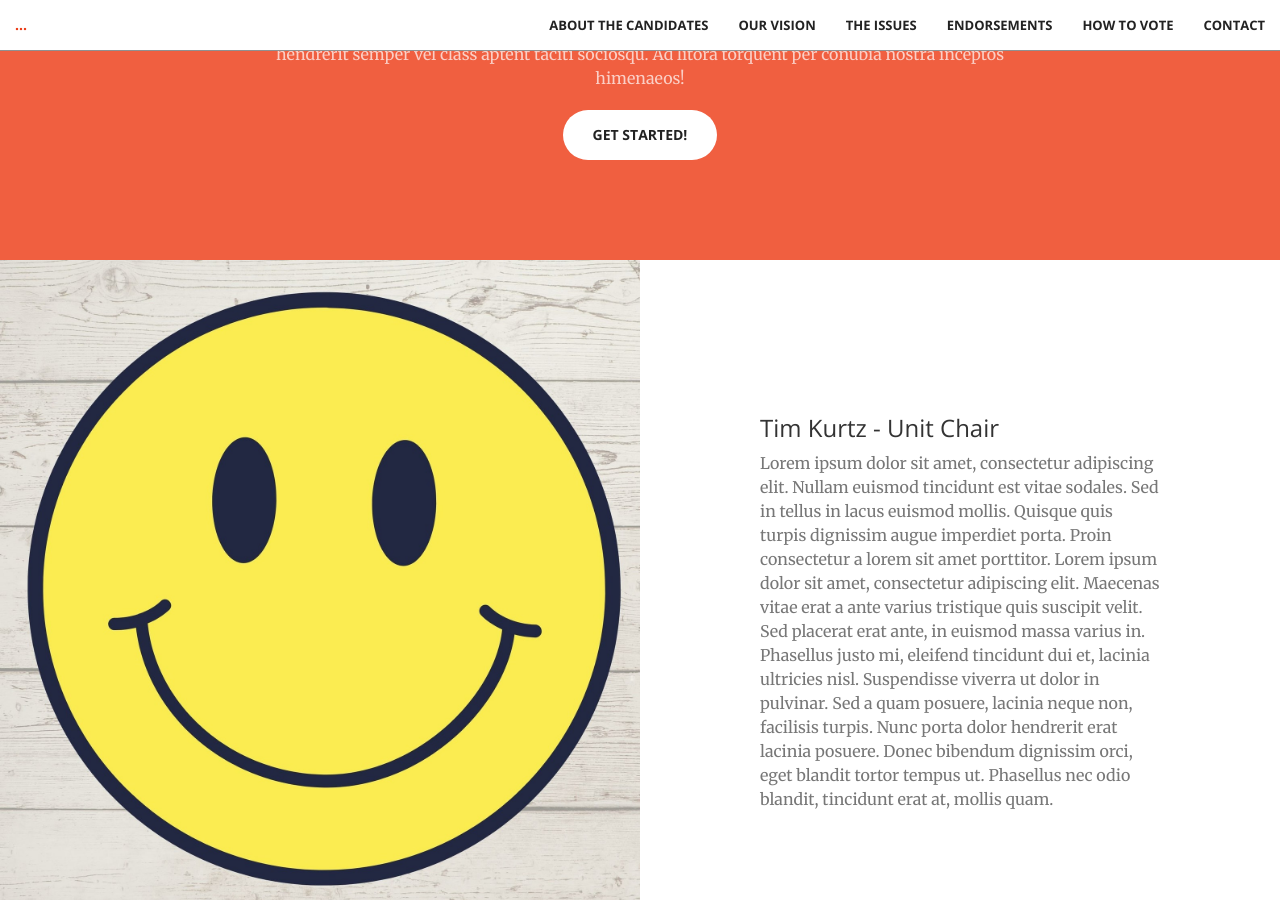
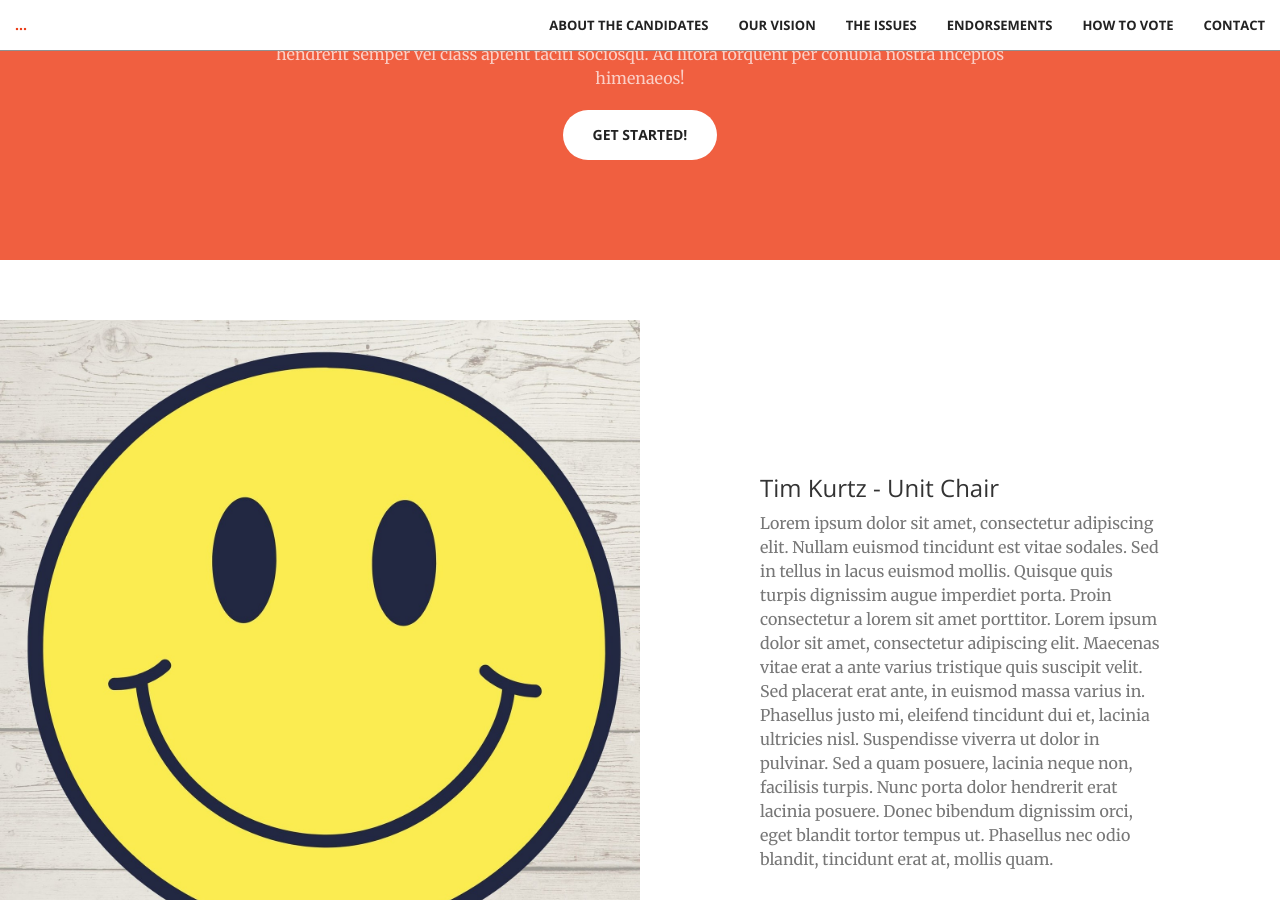
Before and after one commit to viccro/2025-campaign-site-draft, a Jekyll site: the page built from index.html, in a window 1280 px wide and 900 px high, scrolled down 1106 px. Built offline with Jekyll 4.4.1, drawn with Linux system fonts in a browser that asks for light colours; some of the changed text lies outside the part shown.

Commit message:
first blurb bits

```diff
--- a/_includes/candidates2.html
+++ b/_includes/candidates2.html
@@ -1,18 +1,34 @@
 <section class="no-padding" id="portfolio">
   <div class="container-fluid">
-
     <!-- Pair 1 -->
     <div class="row no-gutter">
       <div class="col-md-6 col-sm-12">
         <a href="#" class="portfolio-box">
-          <img src="img/candidates/placeholder-face.jpg" class="img-responsive" alt="TODO">
+          <img
+            src="img/candidates/placeholder-face.jpg"
+            class="img-responsive"
+            alt="TODO"
+          />
         </a>
       </div>
       <div class="col-md-6 col-sm-12">
         <div class="service-box">
-            <!-- <i class="fa fa-4x fa-diamond wow bounceIn text-primary"></i> -->
-            <h3>Tim Kurtz - Unit Chair</h3>
-            <p class="text-muted">Lorem ipsum dolor sit amet, consectetur adipiscing elit. Nullam euismod tincidunt est vitae sodales. Sed in tellus in lacus euismod mollis. Quisque quis turpis dignissim augue imperdiet porta. Proin consectetur a lorem sit amet porttitor. Lorem ipsum dolor sit amet, consectetur adipiscing elit. Maecenas vitae erat a ante varius tristique quis suscipit velit. Sed placerat erat ante, in euismod massa varius in. Phasellus justo mi, eleifend tincidunt dui et, lacinia ultricies nisl. Suspendisse viverra ut dolor in pulvinar. Sed a quam posuere, lacinia neque non, facilisis turpis. Nunc porta dolor hendrerit erat lacinia posuere. Donec bibendum dignissim orci, eget blandit tortor tempus ut. Phasellus nec odio blandit, tincidunt erat at, mollis quam.</p>
+          <!-- <i class="fa fa-4x fa-diamond wow bounceIn text-primary"></i> -->
+          <h3>Tim Kurtz - Unit Chair</h3>
+          <p class="text-muted">
+            Lorem ipsum dolor sit amet, consectetur adipiscing elit. Nullam
+            euismod tincidunt est vitae sodales. Sed in tellus in lacus euismod
+            mollis. Quisque quis turpis dignissim augue imperdiet porta. Proin
+            consectetur a lorem sit amet porttitor. Lorem ipsum dolor sit amet,
+            consectetur adipiscing elit. Maecenas vitae erat a ante varius
+            tristique quis suscipit velit. Sed placerat erat ante, in euismod
+            massa varius in. Phasellus justo mi, eleifend tincidunt dui et,
+            lacinia ultricies nisl. Suspendisse viverra ut dolor in pulvinar.
+            Sed a quam posuere, lacinia neque non, facilisis turpis. Nunc porta
+            dolor hendrerit erat lacinia posuere. Donec bibendum dignissim orci,
+            eget blandit tortor tempus ut. Phasellus nec odio blandit, tincidunt
+            erat at, mollis quam.
+          </p>
         </div>
       </div>
     </div>
@@ -21,13 +37,30 @@
     <div class="row no-gutter">
       <div class="col-md-6 col-sm-12">
         <a href="#" class="portfolio-box">
-          <img src="img/candidates/placeholder-face.jpg" class="img-responsive" alt="TODO">
+          <img
+            src="img/candidates/placeholder-face.jpg"
+            class="img-responsive"
+            alt="TODO"
+          />
         </a>
       </div>
       <div class="col-md-6 col-sm-12">
         <div class="service-box">
-            <h3>Michelle Esposito - Vice Chair</h3>
-            <p class="text-muted">Lorem ipsum dolor sit amet, consectetur adipiscing elit. Nullam euismod tincidunt est vitae sodales. Sed in tellus in lacus euismod mollis. Quisque quis turpis dignissim augue imperdiet porta. Proin consectetur a lorem sit amet porttitor. Lorem ipsum dolor sit amet, consectetur adipiscing elit. Maecenas vitae erat a ante varius tristique quis suscipit velit. Sed placerat erat ante, in euismod massa varius in. Phasellus justo mi, eleifend tincidunt dui et, lacinia ultricies nisl. Suspendisse viverra ut dolor in pulvinar. Sed a quam posuere, lacinia neque non, facilisis turpis. Nunc porta dolor hendrerit erat lacinia posuere. Donec bibendum dignissim orci, eget blandit tortor tempus ut. Phasellus nec odio blandit, tincidunt erat at, mollis quam.</p>
+          <h3>Michelle Esposito - Vice Chair</h3>
+          <p class="text-muted">
+            Lorem ipsum dolor sit amet, consectetur adipiscing elit. Nullam
+            euismod tincidunt est vitae sodales. Sed in tellus in lacus euismod
+            mollis. Quisque quis turpis dignissim augue imperdiet porta. Proin
+            consectetur a lorem sit amet porttitor. Lorem ipsum dolor sit amet,
+            consectetur adipiscing elit. Maecenas vitae erat a ante varius
+            tristique quis suscipit velit. Sed placerat erat ante, in euismod
+            massa varius in. Phasellus justo mi, eleifend tincidunt dui et,
+            lacinia ultricies nisl. Suspendisse viverra ut dolor in pulvinar.
+            Sed a quam posuere, lacinia neque non, facilisis turpis. Nunc porta
+            dolor hendrerit erat lacinia posuere. Donec bibendum dignissim orci,
+            eget blandit tortor tempus ut. Phasellus nec odio blandit, tincidunt
+            erat at, mollis quam.
+          </p>
         </div>
       </div>
     </div>
@@ -36,22 +69,47 @@
     <div class="row no-gutter">
       <div class="col-md-6 col-sm-12">
         <a href="#" class="portfolio-box">
-          <img src="img/candidates/placeholder-face.jpg" class="img-responsive" alt="">
+          <img
+            src="img/candidates/placeholder-face.jpg"
+            class="img-responsive"
+            alt=""
+          />
         </a>
       </div>
       <div class="col-md-6 col-sm-12">
         <div class="service-box">
-            <h3>Vicki Crosson - Secretary</h3>
-            <ul>
-                <li class="text-muted">Apple</li>
-                <li>Banana</li>
-                <li>Orange</li>
-                <li>Grapes</li>
-            </ul>
-            <p class="text-muted">Lorem ipsum dolor sit amet, consectetur adipiscing elit. Nullam euismod tincidunt est vitae sodales. Sed in tellus in lacus euismod mollis. Quisque quis turpis dignissim augue imperdiet porta. Proin consectetur a lorem sit amet porttitor. Lorem ipsum dolor sit amet, consectetur adipiscing elit. Maecenas vitae erat a ante varius tristique quis suscipit velit. Sed placerat erat ante, in euismod massa varius in. Phasellus justo mi, eleifend tincidunt dui et, lacinia ultricies nisl. Suspendisse viverra ut dolor in pulvinar. Sed a quam posuere, lacinia neque non, facilisis turpis. Nunc porta dolor hendrerit erat lacinia posuere. Donec bibendum dignissim orci, eget blandit tortor tempus ut. Phasellus nec odio blandit, tincidunt erat at, mollis quam.</p>
+          <h3>Vicki Crosson - Candidate for Secretary</h3>
+          <h4>Sr Engineer in DevP</h4>
+
+          <p>
+            I've been a union organizer since 2019, going back to the dinosaur
+            times when it was a secret! With 3 years of experience as a shop
+            steward, the current unit secretary, and member of the past
+            bargaining committee, and officer at our Local (NYGuild), I've seen all sides of building our power (and
+            learned a lot along the way!) I'm running for unit secretary again to
+            ensure that every member's voice is heard.
+          </p>
+
+          <p>My priorities include:</p>
+          <ul>
+            <li>
+              ...
+            </li>
+            <li>
+              ...
+            </li>
+            <li>
+              ...
+            </li>
+          </ul>
+
+          <p>
+            Outside of our unit, I'm active with my town's Disability Commission, served as NewsGuild representative to the CWA Accessibility Working group, and speak about the intersection of disability justice and labor whenever I can.
+            I'm committed to making sure <em>you</em> have a home in <em>your union!</em>
+          </p>
+
         </div>
       </div>
     </div>
-
   </div>
 </section>
--- a/_sass/_base.scss
+++ b/_sass/_base.scss
@@ -219,6 +219,10 @@ header {
     }
     p {
         margin-bottom: 0;
+        color: #777;
+    }
+    ol,li {
+        color: #777;
     }
 }
 
--- a/_sass/_portfolio.scss
+++ b/_sass/_portfolio.scss
@@ -1,4 +1,7 @@
 #portfolio {
+  padding-top: 60px;
+  padding-bottom: 60px;
+
   .row {
     margin-bottom: 40px; /* space between pairs */
     display: flex;
```
